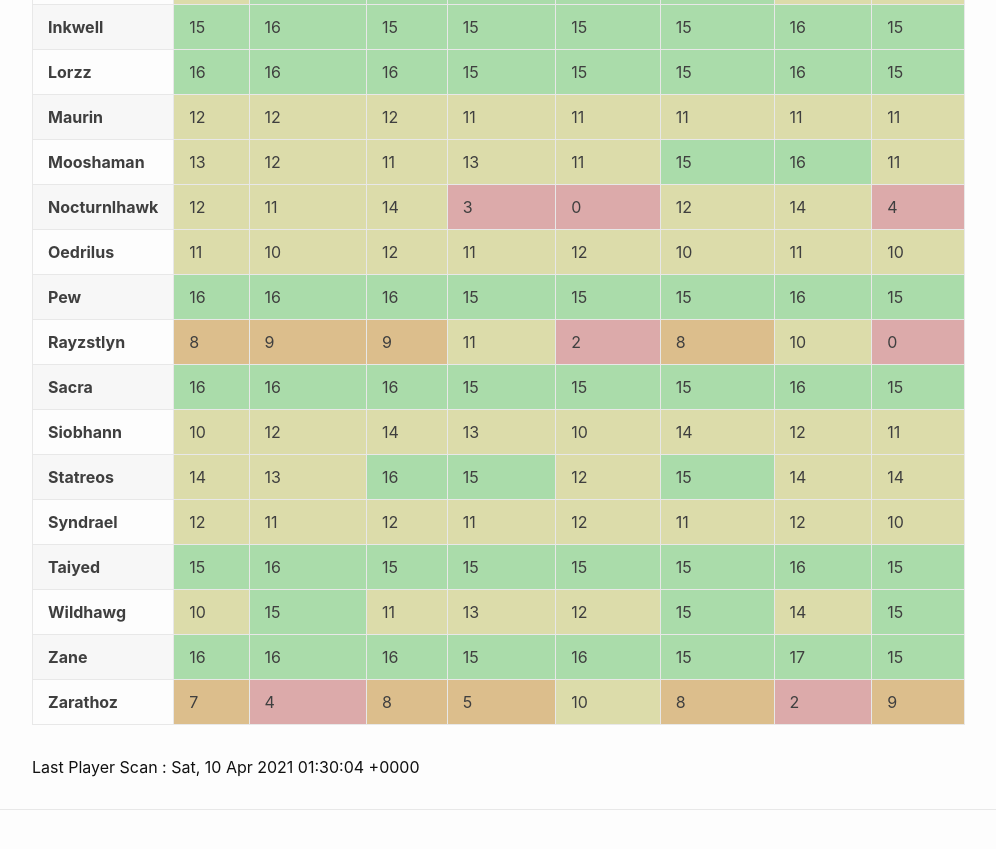
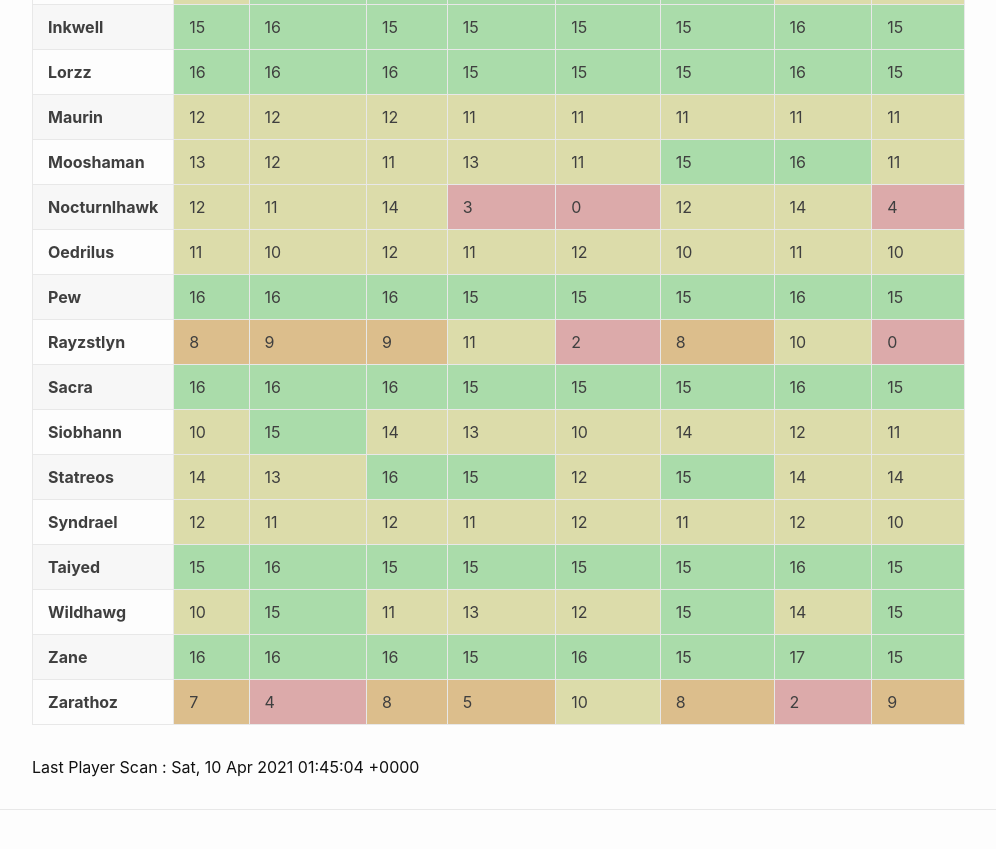
Before and after one commit to eldertribunal/keystonetracker, a Jekyll site: the page built from players.md, in a window 1280 px wide and 900 px high, scrolled down 838 px. Shown: the top 849 px of the window, without its empty margins (126-1122 px from the left). Built offline with Jekyll 4.4.1, drawn with Linux system fonts in a browser that asks for light colours.

Commit message:
auto scan Sat Apr 10 01:45:45 UTC 2021

```diff
--- a/_data/characters.json
+++ b/_data/characters.json
@@ -604,7 +604,7 @@
       },
       {
         "name": "Halls of Atonement",
-        "level": 12,
+        "level": 15,
         "id": 378
       },
       {
@@ -1279,7 +1279,7 @@
       },
       {
         "name": "Halls of Atonement",
-        "level": 11,
+        "level": 15,
         "id": 378
       },
       {
--- a/_data/players.json
+++ b/_data/players.json
@@ -334,7 +334,7 @@
       },
       {
         "name": "Halls of Atonement",
-        "level": 12,
+        "level": 15,
         "id": 378
       },
       {
@@ -874,7 +874,7 @@
       },
       {
         "name": "Halls of Atonement",
-        "level": 11,
+        "level": 15,
         "id": 378
       },
       {
--- a/_data/scanned.json
+++ b/_data/scanned.json
@@ -1,3 +1,3 @@
 {
-  "timestamp": 1618018204
+  "timestamp": 1618019104
 }
```
